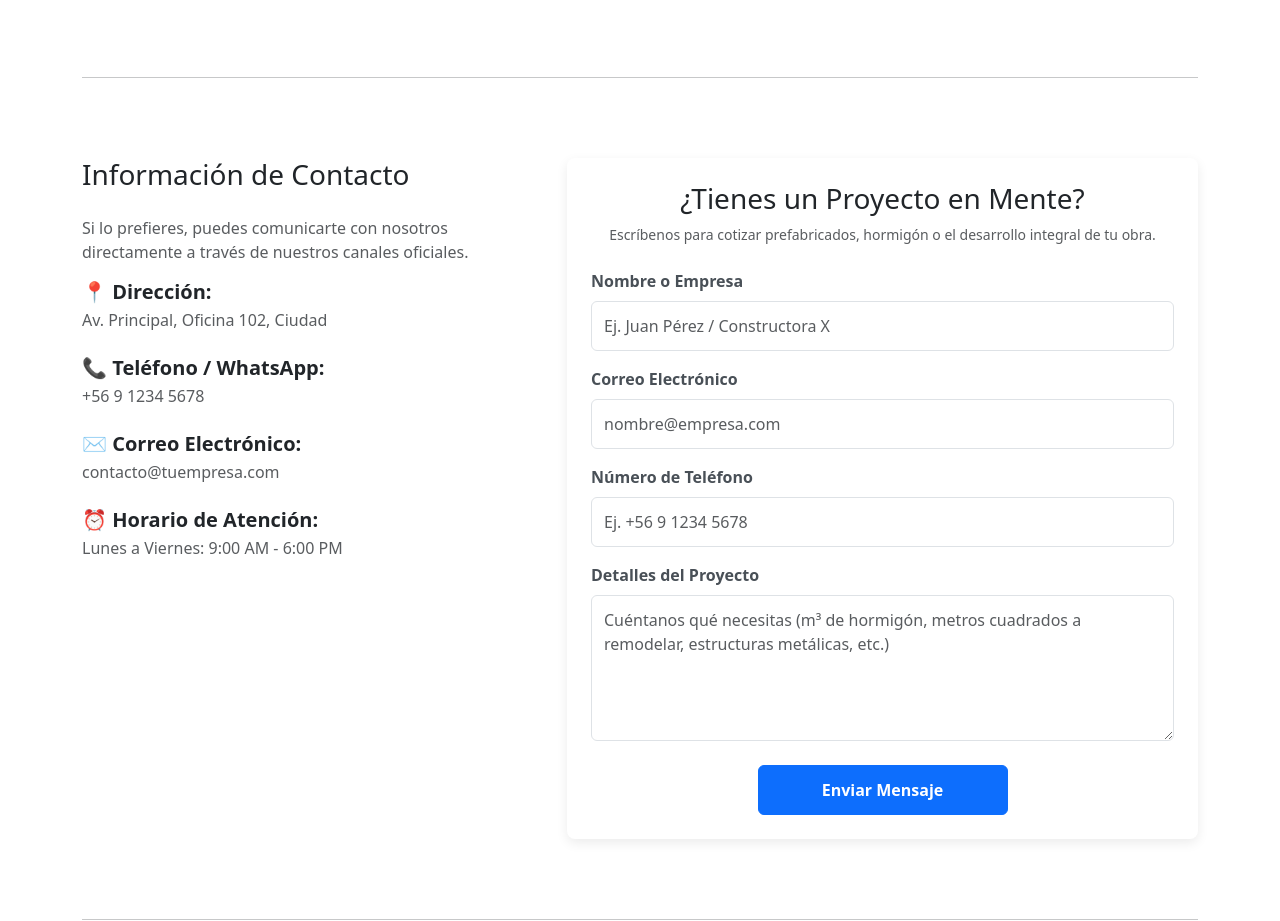
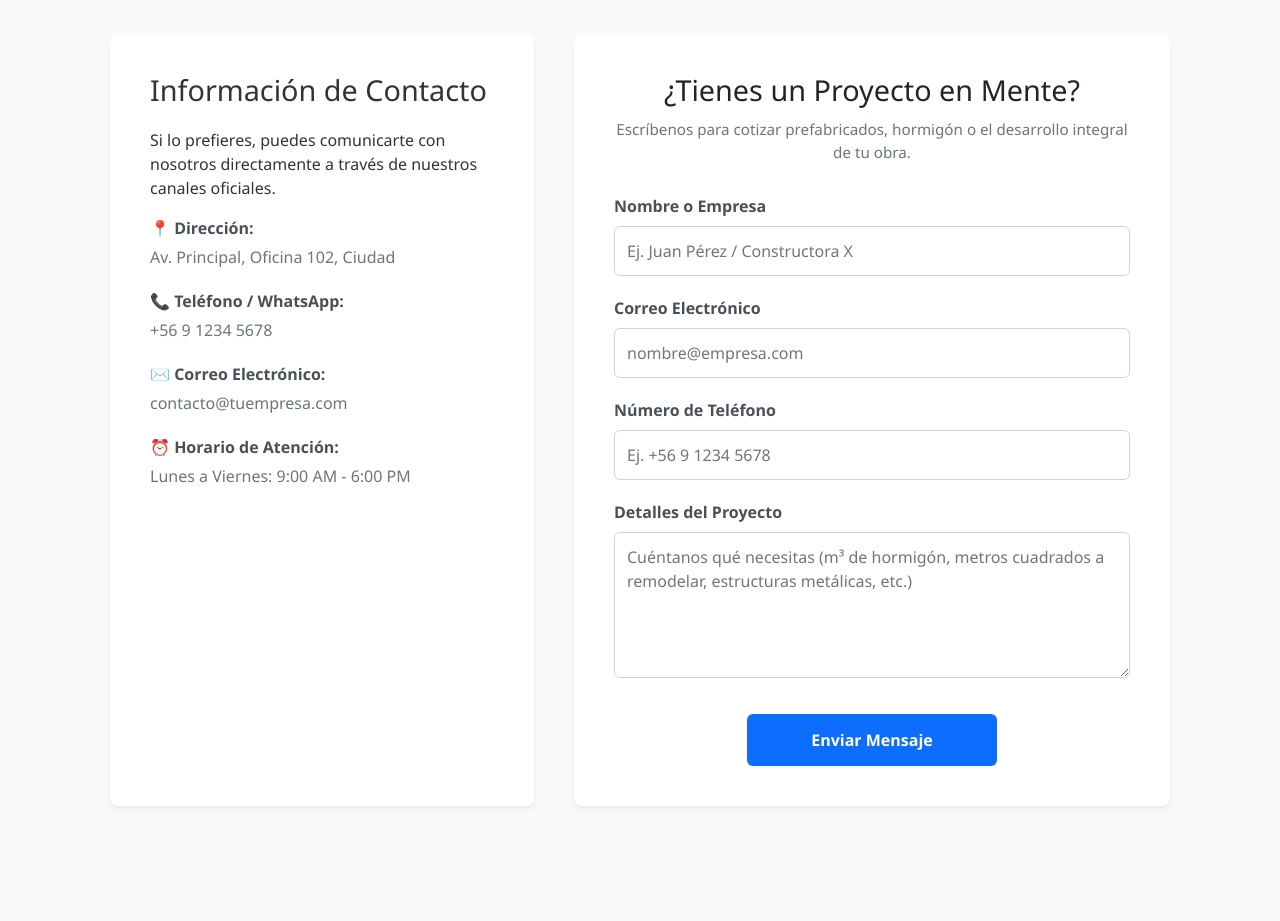
Before and after one commit to Luisjimenez22/prueba, a plain HTML site: page pagina de Adrian/contacto.html in a window 1280 px wide. Shown: the part 268-1189 px from the top of the page. After the commit the page ends 1114 px from the top, so only its background shows below. Drawn offline with nearby package versions, Linux system fonts and the light colour scheme.

Commit message:
Update contacto.html

```diff
--- a/pagina de Adrian/contacto.html
+++ b/pagina de Adrian/contacto.html
@@ -5,12 +5,15 @@
     <meta name="viewport" content="width=device-width, initial-scale=1.0">
     <title>Contacto - Tu Empresa</title>
 
+    <!-- 1. Cargamos Bootstrap desde internet para la estructura de la Barra Principal -->
     <link href="https://cdn.jsdelivr.net/npm/bootstrap@5.3.3/dist/dist/css/bootstrap.min.css" rel="stylesheet">
 
-    <link href="carousel.css" rel="stylesheet">
+    <!-- 2. Volvemos a enlazar TU archivo de estilos personalizado (style.css) -->
+    <link rel="stylesheet" href="style.css">
 </head>
 <body>
 
+    <!-- BARRA DE NAVEGACIÓN PRINCIPAL -->
     <header data-bs-theme="dark">
         <nav class="navbar navbar-expand-md navbar-dark fixed-top bg-dark">
             <div class="container-fluid">
@@ -39,86 +42,75 @@
         </nav>
     </header>
 
-    <main class="container marketing" style="margin-top: 7rem;">
-
-        <header class="text-center mb-5">
-            <h1 class="display-4 fw-normal" style="color: #212529;">Contáctanos</h1>
-            <p class="lead text-muted">Estamos listos para ayudarte a hacer realidad tu proyecto.</p>
+    <!-- Encabezado Principal (Con margen superior para que la barra fija no lo tape) -->
+    <header class="contact-header" style="margin-top: 56px;">
+        <h1>Contáctanos</h1>
+        <p>Estamos listos para ayudarte a hacer realidad tu proyecto.</p>
     </header>
 
-        <hr class="featurette-divider">
+    <!-- Contenedor Principal de la Pestaña -->
+    <main class="contact-container">
 
-        <div class="row g-5">
+        <!-- Columna Izquierda: Información de Contacto -->
+        <section class="contact-info">
+            <h2>Información de Contacto</h2>
+            <p>Si lo prefieres, puedes comunicarte con nosotros directamente a través de nuestros canales oficiales.</p>
 
-            <section class="col-md-5">
-                <h2 class="h3 mb-4" style="color: #212529;">Información de Contacto</h2>
-                <p class="text-muted">Si lo prefieres, puedes comunicarte con nosotros directamente a través de nuestros canales oficiales.</p>
-
-                <div class="mb-4">
-                    <h5 class="fw-bold mb-1">📍 Dirección:</h5>
-                    <p class="text-muted">Av. Principal, Oficina 102, Ciudad</p>
+            <div class="info-item">
+                <strong>📍 Dirección:</strong>
+                <p>Av. Principal, Oficina 102, Ciudad</p>
             </div>
 
-                <div class="mb-4">
-                    <h5 class="fw-bold mb-1">📞 Teléfono / WhatsApp:</h5>
-                    <p class="text-muted">+56 9 1234 5678</p>
+            <div class="info-item">
+                <strong>📞 Teléfono / WhatsApp:</strong>
+                <p>+56 9 1234 5678</p>
             </div>
 
-                <div class="mb-4">
-                    <h5 class="fw-bold mb-1">✉️ Correo Electrónico:</h5>
-                    <p class="text-muted">contacto@tuempresa.com</p>
+            <div class="info-item">
+                <strong>✉️ Correo Electrónico:</strong>
+                <p>contacto@tuempresa.com</p>
             </div>
 
-                <div class="mb-4">
-                    <h5 class="fw-bold mb-1">⏰ Horario de Atención:</h5>
-                    <p class="text-muted">Lunes a Viernes: 9:00 AM - 6:00 PM</p>
+            <div class="info-item">
+                <strong>⏰ Horario de Atención:</strong>
+                <p>Lunes a Viernes: 9:00 AM - 6:00 PM</p>
             </div>
         </section>
 
-            <section class="col-md-7">
-                <div class="p-4 rounded-3" style="background-color: #ffffff; box-shadow: 0 4px 12px rgba(0,0,0,0.08);">
+        <!-- Columna Derecha: Formulario de image_55e769.png + Campo Teléfono -->
+        <section class="contact-form-container">
+            <h2>¿Tienes un Proyecto en Mente?</h2>
+            <p class="form-subtitle">Escríbenos para cotizar prefabricados, hormigón o el desarrollo integral de tu obra.</p>
 
-                    <div class="text-center mb-4">
-                        <h2 class="h3 fw-normal" style="color: #212529;">¿Tienes un Proyecto en Mente?</h2>
-                        <p class="small text-muted">Escríbenos para cotizar prefabricados, hormigón o el desarrollo integral de tu obra.</p>
+            <form action="#" method="POST" class="project-form">
+                <div class="form-group">
+                    <label for="name">Nombre o Empresa</label>
+                    <input type="text" id="name" name="name" placeholder="Ej. Juan Pérez / Constructora X" required>
                 </div>
 
-                    <form action="#" method="POST">
-                        <div class="mb-3 text-start">
-                            <label for="name" class="form-label fw-semibold" style="color: #495057;">Nombre o Empresa</label>
-                            <input type="text" class="form-control" id="name" name="name" placeholder="Ej. Juan Pérez / Constructora X" required style="padding: 0.75rem;">
+                <div class="form-group">
+                    <label for="email">Correo Electrónico</label>
+                    <input type="email" id="email" name="email" placeholder="nombre@empresa.com" required>
                 </div>
 
-                        <div class="mb-3 text-start">
-                            <label for="email" class="form-label fw-semibold" style="color: #495057;">Correo Electrónico</label>
-                            <input type="email" class="form-control" id="email" name="email" placeholder="nombre@empresa.com" required style="padding: 0.75rem;">
+                <!-- NUEVO CAMPO: Número de Teléfono -->
+                <div class="form-group">
+                    <label for="phone">Número de Teléfono</label>
+                    <input type="tel" id="phone" name="phone" placeholder="Ej. +56 9 1234 5678" required>
                 </div>
 
-                        <div class="mb-3 text-start">
-                            <label for="phone" class="form-label fw-semibold" style="color: #495057;">Número de Teléfono</label>
-                            <input type="tel" class="form-control" id="phone" name="phone" placeholder="Ej. +56 9 1234 5678" required style="padding: 0.75rem;">
+                <div class="form-group">
+                    <label for="details">Detalles del Proyecto</label>
+                    <textarea id="details" name="details" placeholder="Cuéntanos qué necesitas (m³ de hormigón, metros cuadrados a remodelar, estructuras metálicas, etc.)" rows="5" required></textarea>
                 </div>
 
-                        <div class="mb-4 text-start">
-                            <label for="details" class="form-label fw-semibold" style="color: #495057;">Detalles del Proyecto</label>
-                            <textarea class="form-control" id="details" name="details" placeholder="Cuéntanos qué necesitas (m³ de hormigón, metros cuadrados a remodelar, estructuras metálicas, etc.)" rows="5" required style="padding: 0.75rem;"></textarea>
-                        </div>
-
-                        <div class="text-center">
-                            <button type="submit" class="btn btn-primary w-100 fw-semibold" style="max-width: 250px; background-color: #0d6efd; border-color: #0d6efd; padding: 0.75rem 1.5rem;">
-                                Enviar Mensaje
-                            </button>
-                        </div>
+                <button type="submit" class="btn-submit">Enviar Mensaje</button>
             </form>
-                </div>
         </section>
-
-        </div>
-
-        <hr class="featurette-divider">
 
     </main>
 
+    <!-- Script de Bootstrap (Para que funcione el menú de la barra en celulares) -->
     <script src="https://cdn.jsdelivr.net/npm/bootstrap@5.3.3/dist/dist/js/bootstrap.bundle.min.js"></script>
 </body>
 </html>
```
Lines whose indentation alone changed are shown as unchanged.
